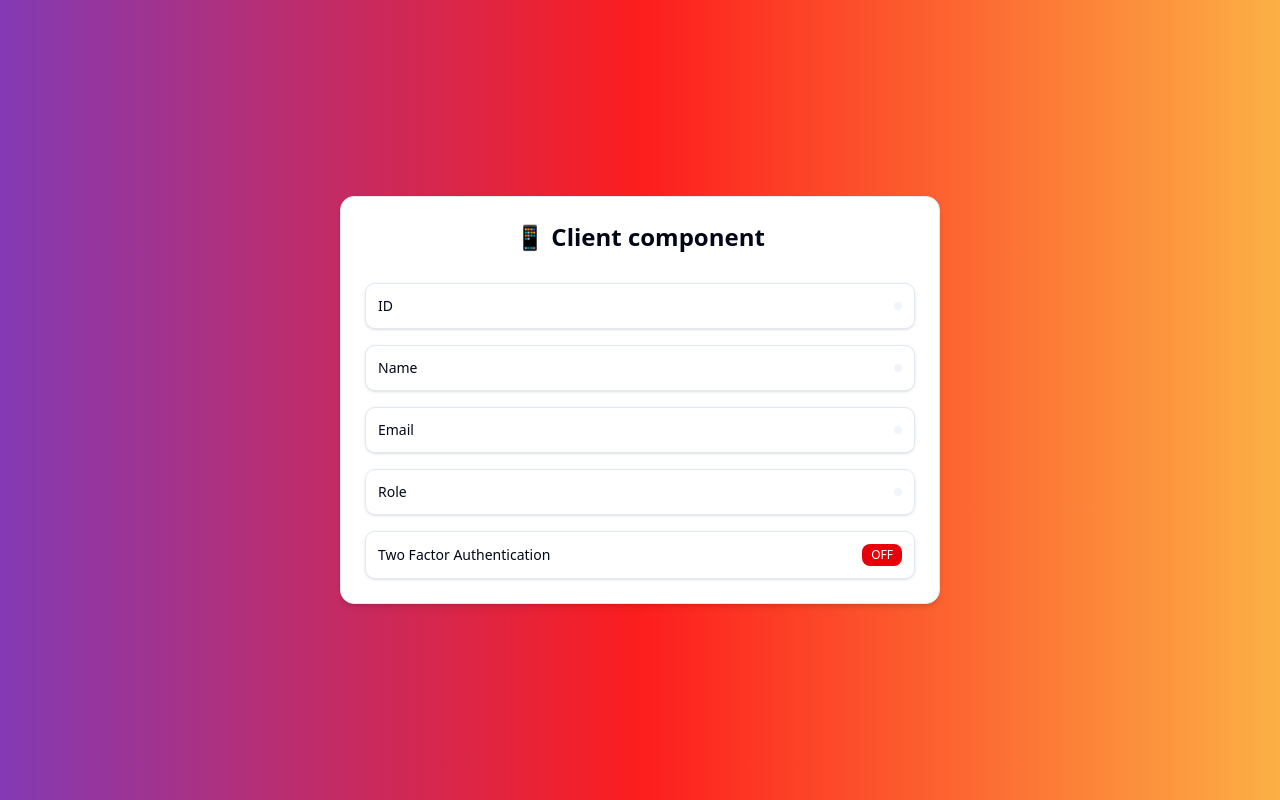
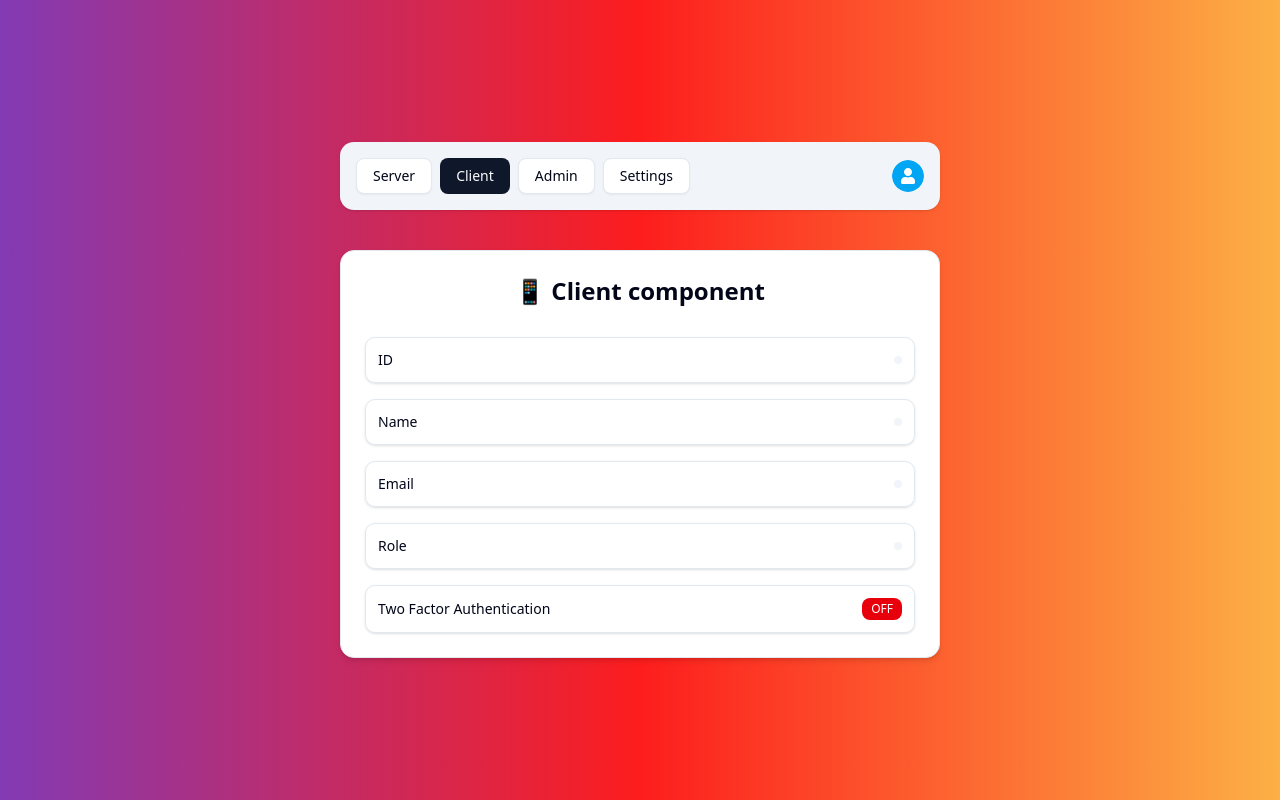
Before and after one commit to Shivam-0407/next-auth, a Next.js app: page /client in a window 1280 px wide. Built offline with nearby package versions, Linux system fonts and the light colour scheme; no server answers.

Commit message:
refactor(layout): add Toaster to the root layout; add Navbar to the protected layout

```diff
--- a/app/(protected)/layout.tsx
+++ b/app/(protected)/layout.tsx
@@ -1,3 +1,5 @@
+import Navbar from "./_components/navbar";
+
 type ProtectedLayoutProps = {
   children: React.ReactNode;
 };
@@ -5,6 +7,7 @@ type ProtectedLayoutProps = {
 export default function ProtectedLayout({ children }: ProtectedLayoutProps) {
   return (
     <div className="h-full w-full flex flex-col gap-y-10 items-center justify-center bg-[linear-gradient(90deg,_rgba(131,58,180,1)_0%,_rgba(253,29,29,1)_50%,_rgba(252,176,69,1)_100%)]">
+      <Navbar />
       {children}
     </div>
   );
--- a/app/layout.tsx
+++ b/app/layout.tsx
@@ -3,6 +3,7 @@ import { Geist, Geist_Mono } from "next/font/google";
 import "./globals.css";
 import { auth } from "@/auth";
 import { SessionProvider } from "next-auth/react";
+import { Toaster } from "sonner";
 
 const geistSans = Geist({
   variable: "--font-geist-sans",
@@ -31,6 +32,7 @@ export default async function RootLayout({
         <body
           className={`${geistSans.variable} ${geistMono.variable} antialiased`}
         >
+          <Toaster />
           {children}
         </body>
       </html>
```
